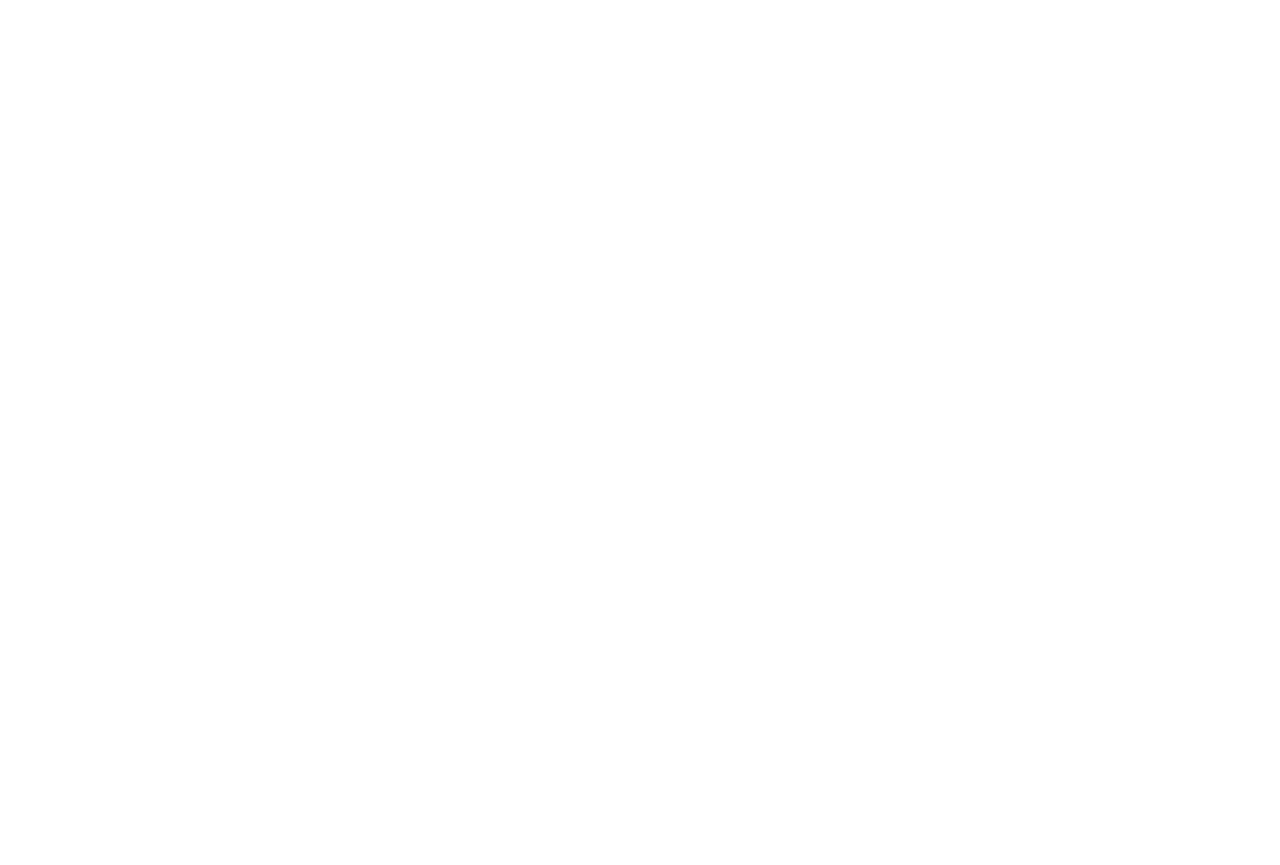
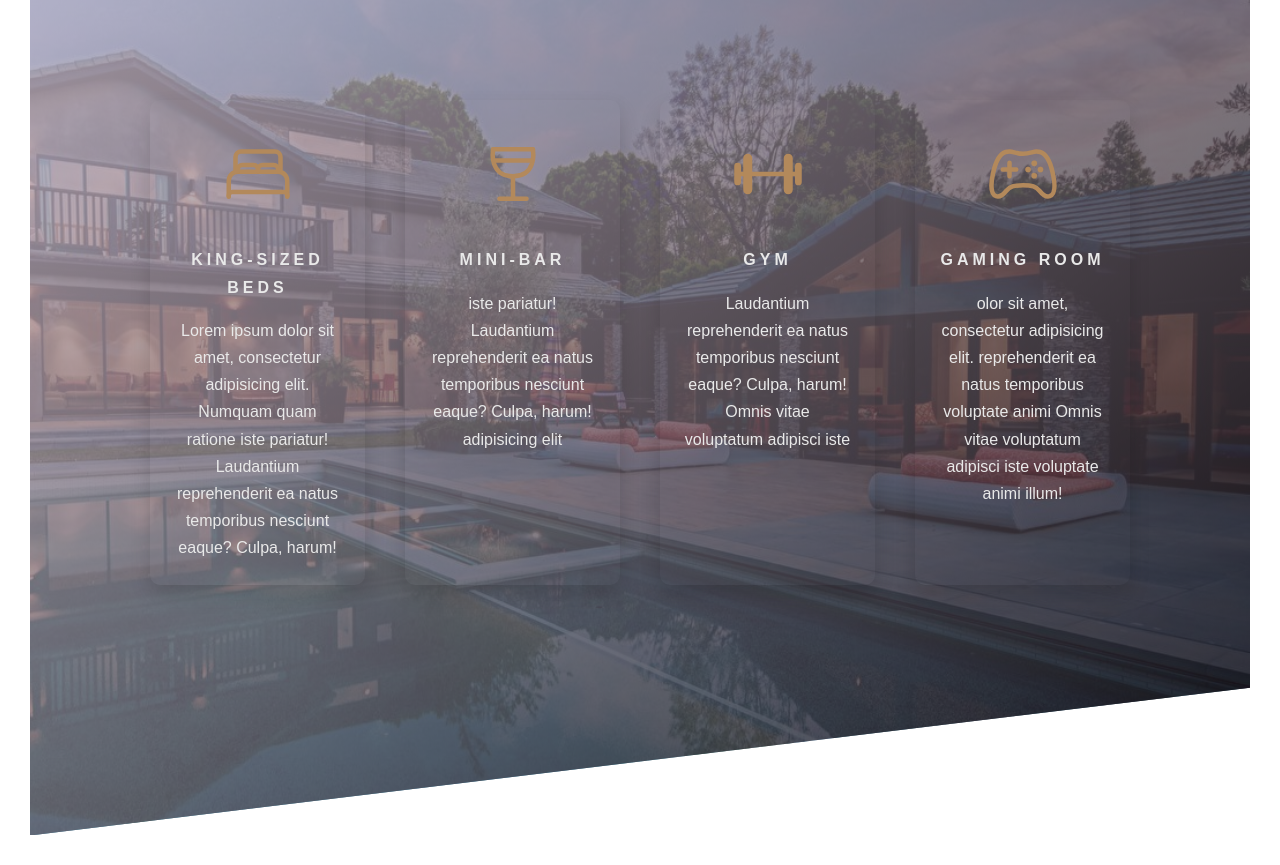
Before and after one commit to jasonLapina/Project-Relux, a React (Create React App) app: page / in a window 1280 px wide. Shown: the part 1913-2778 px from the top of the page. Before the commit the page ends 1793 px from the top, so only its background shows below. Built offline with nearby package versions, Linux system fonts and the light colour scheme.

Commit message:
finish features section

```diff
--- a/public/index.html
+++ b/public/index.html
@@ -39,5 +39,13 @@
       To begin the development, run `npm start` or `yarn start`.
       To create a production bundle, use `npm run build` or `yarn build`.
     -->
+    <script
+      type="module"
+      src="https://unpkg.com/ionicons@5.5.2/dist/ionicons/ionicons.esm.js"
+    ></script>
+    <script
+      nomodule
+      src="https://unpkg.com/ionicons@5.5.2/dist/ionicons/ionicons.js"
+    ></script>
   </body>
 </html>
--- a/src/App.js
+++ b/src/App.js
@@ -1,6 +1,7 @@
 import About from './components/about/About';
 import Header from './components/header/Header';
 import { Fragment } from 'react';
+import Features from './components/features/Features';
 
 function App() {
   return (
@@ -8,6 +9,7 @@
       <Header />
       <main>
         <About />
+        <Features />
       </main>
     </Fragment>
   );
--- /dev/null
+++ b/src/components/features/Features.js
@@ -0,0 +1,43 @@
+import style from './Features.module.scss';
+
+const Features = () => {
+  const features = [
+    {
+      title: 'King-sized Beds',
+      text: `Lorem ipsum dolor sit amet, consectetur adipisicing elit. Numquam quam ratione iste pariatur! Laudantium reprehenderit ea natus temporibus nesciunt eaque? Culpa, harum!`,
+      icon: <ion-icon name='bed-outline'></ion-icon>,
+    },
+    {
+      title: 'Mini-Bar',
+      text: 'iste pariatur! Laudantium reprehenderit ea natus temporibus nesciunt eaque? Culpa, harum! adipisicing elit',
+      icon: <ion-icon name='wine-outline'></ion-icon>,
+    },
+    {
+      title: 'Gym',
+      text: 'Laudantium reprehenderit ea natus temporibus nesciunt eaque? Culpa, harum! Omnis vitae voluptatum adipisci iste ',
+      icon: <ion-icon name='barbell-outline'></ion-icon>,
+    },
+    {
+      title: 'Gaming Room',
+      text: 'olor sit amet, consectetur adipisicing elit. reprehenderit ea natus temporibus voluptate animi Omnis vitae voluptatum adipisci iste voluptate animi illum!',
+      icon: <ion-icon name='game-controller-outline'></ion-icon>,
+    },
+  ];
+  return (
+    <section className={style.section}>
+      <div className={style.container}>
+        {features.map((feat, i) => {
+          return (
+            <div className={style.feature} key={i}>
+              <div className={style.icon}>{feat.icon}</div>
+              <h3 key={i + 2}>{feat.title}</h3>
+              <p key={i + 3}>{feat.text}</p>
+            </div>
+          );
+        })}
+      </div>
+    </section>
+  );
+};
+
+export default Features;
--- /dev/null
+++ b/src/components/features/Features.module.scss
@@ -0,0 +1,43 @@
+@use '../../scss/abstracts' as *;
+
+.section {
+  background-image: linear-gradient(
+      to left top,
+      rgba(12, 7, 12, 0.8),
+      rgba(214, 199, 214, 0.8)
+    ),
+    url(../../assets/background-features.jpg);
+  background-size: cover;
+  background-position: bottom;
+
+  clip-path: polygon(0 15%, 100% 0, 100% 85%, 0% 100%);
+}
+
+.container {
+  display: grid;
+  grid-template-columns: repeat(4, 1fr);
+  column-gap: 4rem;
+}
+
+.feature {
+  color: $color-light;
+  text-align: center;
+  padding: 2.4rem 2.4rem;
+  border-radius: 1rem;
+  box-shadow: 0 1rem 2rem rgba(0, 0, 0, 0.15);
+  transition: all 0.4s;
+  &:hover {
+    transform: translateY(-2rem);
+    box-shadow: 0 2rem 4rem rgba(0, 0, 0, 0.3);
+    color: $color-primary;
+    .icon {
+      color: $color-primary-light;
+    }
+  }
+}
+
+.icon {
+  display: inline-block;
+  font-size: 7.2rem;
+  color: $color-primary-dark;
+}
--- a/src/scss/base/_typography.scss
+++ b/src/scss/base/_typography.scss
@@ -28,6 +28,7 @@
   font-weight: 700;
   text-transform: uppercase;
   margin-bottom: 1.6rem;
+  letter-spacing: 0.4rem;
 }
 
 .subheading {
```
Also changed, not shown: src/assets/background-features.jpg (added).
